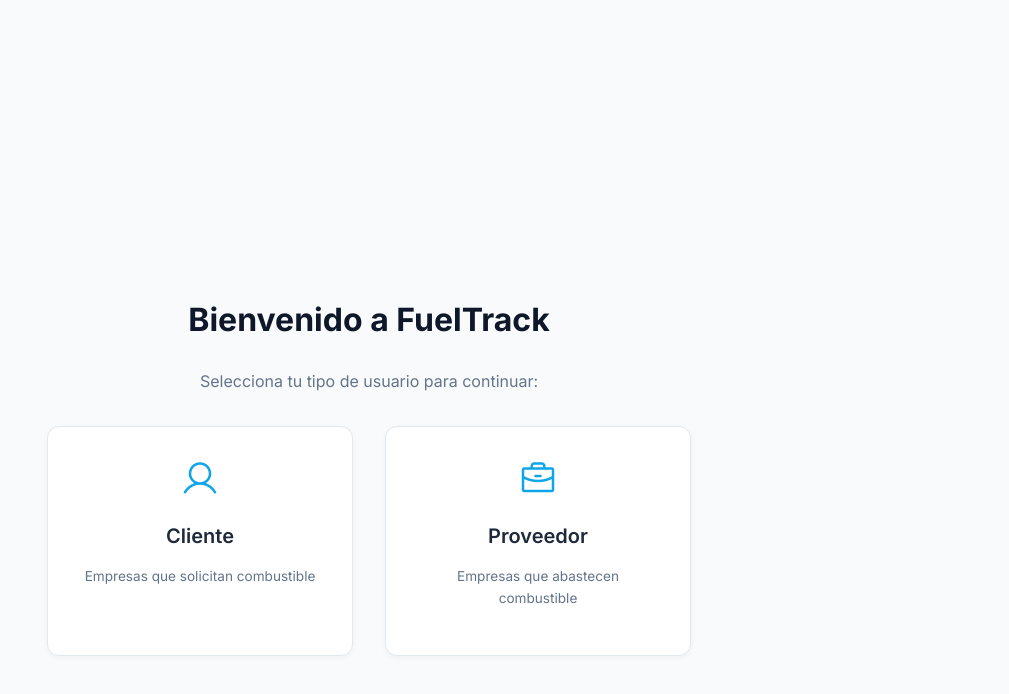
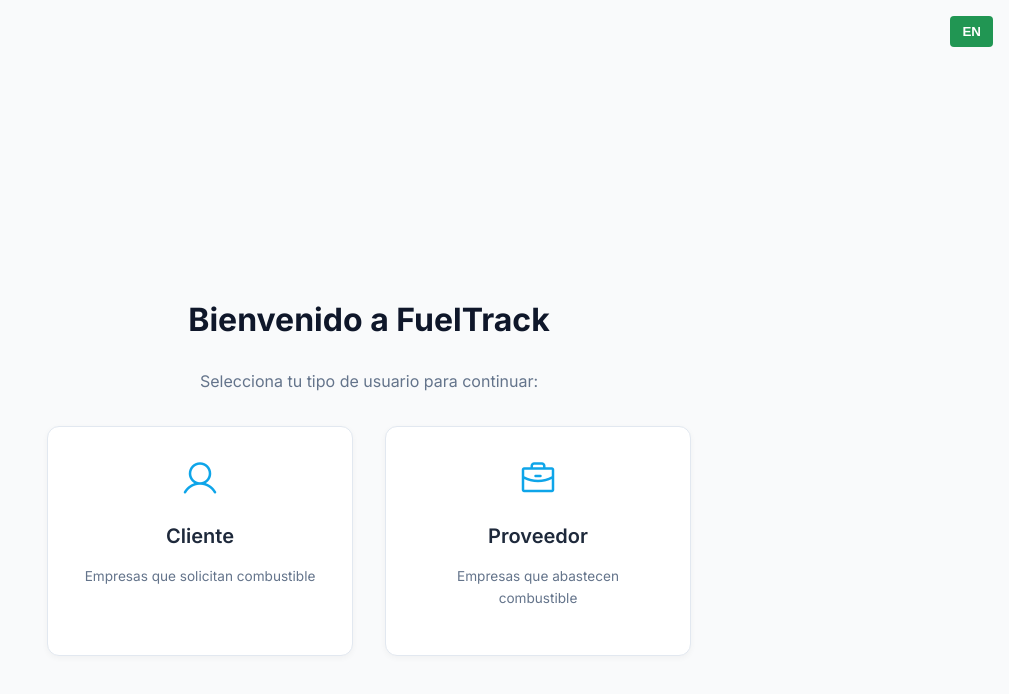
Before and after one commit to 1ASI0730-2510-4374-G3-FuelTrack/Fornted, a Vue app: page / in a window 1280 px wide. Shown: the top 694 px of the page, without its empty margins (271-1280 px from the left). Built offline with nearby package versions, Linux system fonts and the light colour scheme; no server answers.

Commit message:
feat(ui): add global language toggle

```diff
--- a/src/App.vue
+++ b/src/App.vue
@@ -1,9 +1,13 @@
 <template>
+  <LanguageToggle />
   <router-view />
 </template>
 
 <script>
+import LanguageToggle from '@/components/shared/LanguageToggle.vue'
+
 export default {
-  name: 'App'
+  name: 'App',
+  components: { LanguageToggle }
 }
 </script>
--- /dev/null
+++ b/src/components/shared/LanguageToggle.vue
@@ -0,0 +1,32 @@
+<template>
+  <button class="lang-toggle" @click="toggleLanguage">
+    {{ currentLabel }}
+  </button>
+</template>
+
+<script setup>
+import { computed } from 'vue'
+import { useI18n } from 'vue-i18n'
+
+const { locale } = useI18n()
+
+const currentLabel = computed(() => (locale.value === 'es' ? 'EN' : 'ES'))
+
+function toggleLanguage() {
+  locale.value = locale.value === 'es' ? 'en' : 'es'
+}
+</script>
+
+<style scoped>
+.lang-toggle {
+  position: fixed;
+  top: 1rem;
+  right: 1rem;
+  padding: 0.5rem 0.75rem;
+  border-radius: 4px;
+  background-color: #219653;
+  color: white;
+  font-weight: bold;
+  z-index: 1000;
+}
+</style>
```
Also changed, not shown: 1 other file (tests, documents, lock files or other folders).
